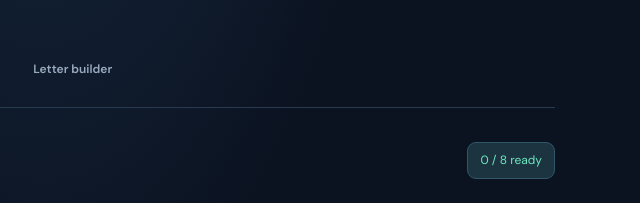
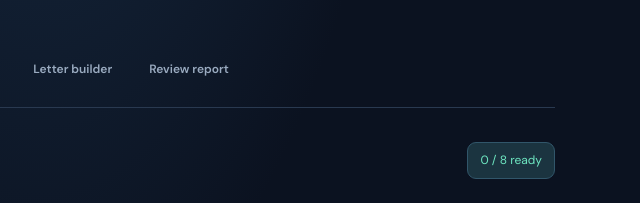
Before and after one commit to suniljaiswar657-dotcom/claimsaathi, a plain HTML site: page index.html in a window 1280 px wide. Shown: the part 515-718 px from the top of the page, 601-1241 px from the left. Drawn offline with Linux system fonts and the light colour scheme.

Commit message:
Add claim review report workspace

```diff
--- a/index.html
+++ b/index.html
@@ -9,11 +9,11 @@
 <header class="topbar"><a class="brand" href="#"><span class="brand-mark">C</span><span>claim<span class="accent">saathi</span><small>HEALTH CLAIM COMPANION</small></span></a><span class="privacy"><i></i> No account · No claim data upload</span></header>
 <main>
 <section class="hero"><div class="eyebrow">INDIA-FIRST · PRIVATE BY DESIGN</div><h1>Health insurance claims.<br><em>Less confusing.</em></h1><p>Understand your policy, organise documents and prepare your next claim step — in one simple workspace.</p><div class="hero-tags"><span>Policy clarity</span><span>Document checklist</span><span>Bill comparison</span></div></section>
-<nav class="tabs" aria-label="Tools"><button class="tab active" data-tab="readiness">Claim checklist</button><button class="tab" data-tab="policy">Policy reader</button><button class="tab" data-tab="bill">Bill comparison</button><button class="tab" data-tab="rejection">Rejection helper</button><button class="tab" data-tab="letter">Letter builder</button></nav>
+<nav class="tabs" aria-label="Tools"><button class="tab active" data-tab="readiness">Claim checklist</button><button class="tab" data-tab="policy">Policy reader</button><button class="tab" data-tab="bill">Bill comparison</button><button class="tab" data-tab="rejection">Rejection helper</button><button class="tab" data-tab="letter">Letter builder</button><button class="tab" data-tab="report">Review report</button></nav>
 <section class="panel active" id="readiness"><div class="section-head"><div><div class="eyebrow">01 / GET ORGANISED</div><h2>Claim readiness checklist</h2><p>Tick the documents you already have. Requirements vary by insurer and claim type.</p></div><span class="counter" id="progress">0 / 8 ready</span></div><div class="field-row"><label>Claim type<select id="claimType"><option>Cashless hospitalisation</option><option>Reimbursement</option><option>Pre / post-hospitalisation</option><option>Day-care procedure</option></select></label><label>Patient / claimant name<input id="claimant" placeholder="Enter name (optional)"></label></div><div class="check-grid" id="checklist"></div><div class="notice">This is a general checklist, not an insurer-specific requirement list. Check your policy and insurer's latest document list.</div><button class="secondary" id="clearChecklist" type="button">Clear saved checklist</button></section>
 <section class="panel" id="policy"><div class="section-head"><div><div class="eyebrow">02 / UNDERSTAND COVER</div><h2>Policy text reader</h2><p>Paste relevant policy wording to find key terms. No PDF is uploaded.</p></div></div><label>Paste policy wording<textarea id="policyText" rows="7" placeholder="Paste text about waiting periods, exclusions, room rent, co-pay, sub-limits…"></textarea></label><button class="primary" id="analysePolicy">Find key clauses</button><div id="policyResults" class="results empty">Your key clauses will appear here.</div></section>
 <section class="panel" id="bill"><div class="section-head"><div><div class="eyebrow">03 / CHECK THE NUMBERS</div><h2>Hospital bill vs settlement</h2><p>Enter amounts to see a transparent difference breakdown.</p></div></div><div class="field-grid"><label>Total hospital bill (₹)<input type="number" min="0" id="billTotal" placeholder="100000"></label><label>Insurer-approved amount (₹)<input type="number" min="0" id="approved" placeholder="75000"></label><label>Non-payable deductions (₹)<input type="number" min="0" id="deductions" placeholder="10000"></label><label>Co-pay / deductible (₹)<input type="number" min="0" id="copay" placeholder="5000"></label></div><button class="primary" id="compareBill">Calculate difference</button><div id="billResults" class="results empty">Enter amounts to calculate.</div></section>
 <section class="panel" id="rejection"><div class="section-head"><div><div class="eyebrow">04 / UNDERSTAND THE REASON</div><h2>Claim rejection helper</h2><p>Turn a rejection reason into questions and next steps to verify.</p></div></div><label>Rejection / deduction reason<textarea id="reason" rows="4" placeholder="Paste the exact reason from the insurer's letter. Remove personal identifiers."></textarea></label><label>Relevant policy clause (if known)<input id="clause" placeholder="e.g. Pre-existing disease waiting period"></label><button class="primary" id="explainReason">Prepare review points</button><div id="reasonResults" class="results empty">Your review points will appear here.</div></section>
 <section class="panel" id="letter"><div class="section-head"><div><div class="eyebrow">05 / TAKE ACTION</div><h2>Representation letter builder</h2><p>Create an editable draft for your insurer. Verify every fact before sending.</p></div></div><div class="field-grid"><label>Insurer name<input id="insurer" placeholder="Insurance company"></label><label>Claim number<input id="claimNo" placeholder="Claim reference"></label><label>Policy number (optional)<input id="policyNo" placeholder="Policy reference"></label><label>Requested action<select id="requestType"><option>Reconsider the claim decision</option><option>Provide itemised deduction explanation</option><option>Review a specific deduction</option><option>Share the missing-document list</option></select></label></div><label>Facts and supporting details<textarea id="facts" rows="5" placeholder="Dates, amount, what happened, documents attached. Do not include Aadhaar, bank details or full medical records."></textarea></label><button class="primary" id="makeLetter">Generate draft</button><div class="results empty" id="letterResult">Your draft will appear here.</div></section>
-<footer><strong>ClaimSaathi</strong><span>Independent claim-organisation tool · Not an insurer, broker or legal adviser.</span><p>Never share OTPs, passwords, Aadhaar numbers or full medical records here. Only checklist ticks are saved in this browser. Other entered text is not uploaded to a server. Use Clear saved checklist to remove saved ticks.</p></footer>
+<section class="panel" id="report"><div class="section-head"><div><div class="eyebrow">06 / YOUR CLAIM SUMMARY</div><h2>Claim review report</h2><p>Combine your current checklist, policy keyword matches, bill figures and rejection notes into a private report on this device.</p></div></div><div class="notice">Before generating, remove names, claim numbers, policy numbers and medical identifiers from any pasted text. The report is generated locally; it is not uploaded or legally reviewed.</div><button class="primary" id="generateReport" type="button">Generate review report</button><div id="reportResults" class="results empty">Your consolidated report will appear here.</div></section><footer><strong>ClaimSaathi</strong><span>Independent claim-organisation tool · Not an insurer, broker or legal adviser.</span><p>Never share OTPs, passwords, Aadhaar numbers or full medical records here. Only checklist ticks are saved in this browser. Other entered text is not uploaded to a server. Use Clear saved checklist to remove saved ticks.</p></footer>
 </main><script src="app.js"></script></body></html>
```
